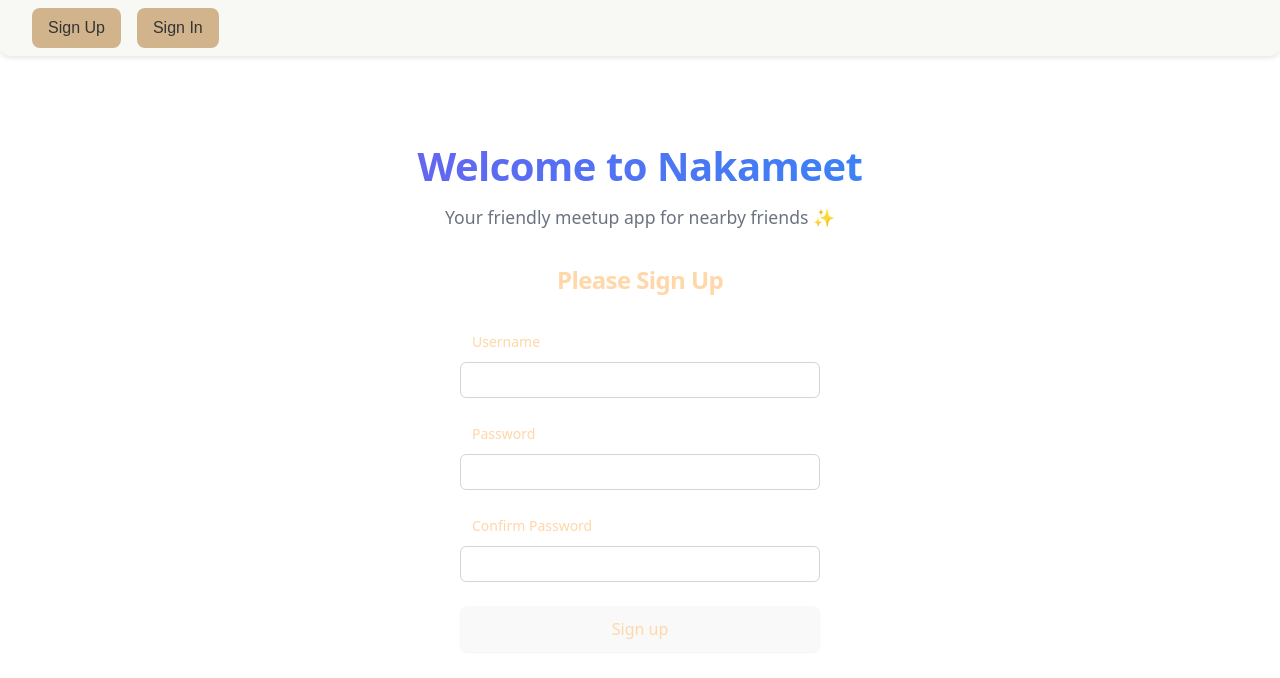
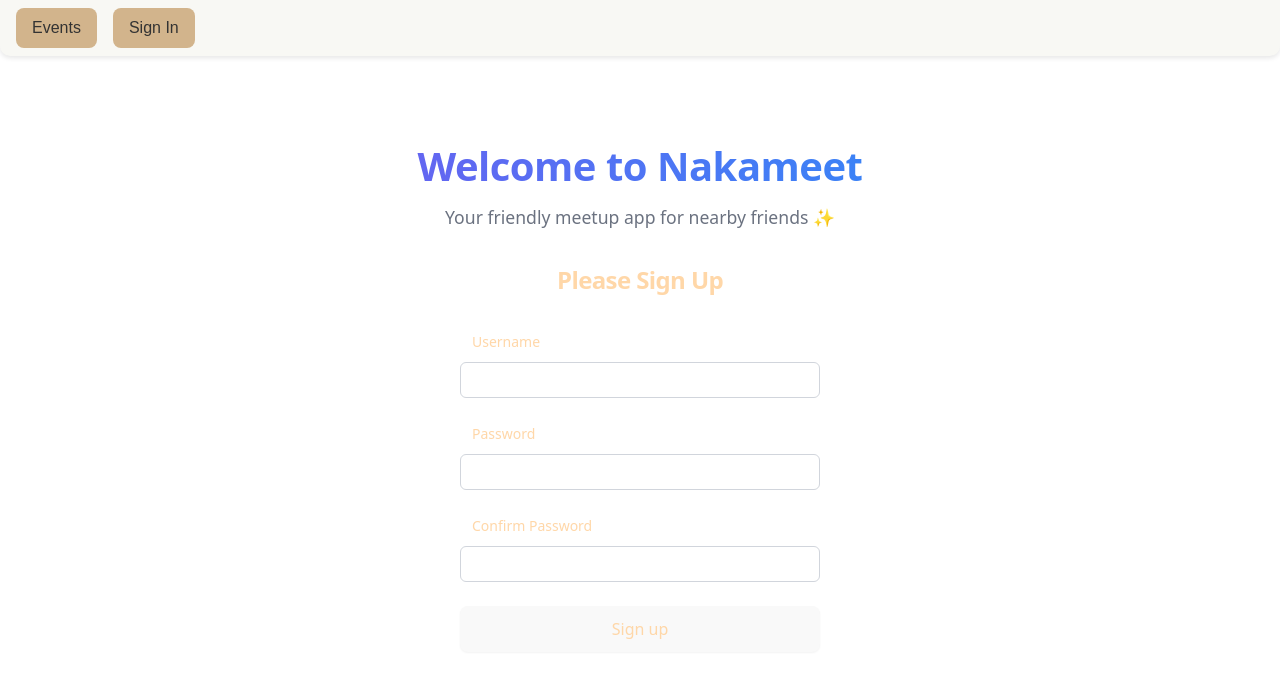
Before and after one commit to matthewstasiak97/Nakameet-Front-End, a React (Vite) app: page /sign-up in a window 1280 px wide. Shown: the top 678 px of the page. Built offline with nearby package versions, Linux system fonts and the light colour scheme; no server answers.

Commit message:
updated navbar functionality to hide buttons not needed

```diff
--- a/src/components/NavBar/NavBar.jsx
+++ b/src/components/NavBar/NavBar.jsx
@@ -12,8 +12,9 @@ function NavBar() {
     setUser(null);
   };
 
-  const isHomeOrEvents =
-    location.pathname === "/" || location.pathname === "/events";
+  const isHomeOrEvents = location.pathname === "/" || location.pathname === "/events";
+  const isSignUpPage = location.pathname === "/sign-up";
+  const isSignInPage = location.pathname === "/sign-in";
 
   return (
     <nav className="navbar">
@@ -50,7 +51,35 @@ function NavBar() {
         </ul>
       ) : (
         <ul className="navbar-list">
-          <li className="navbar-item"></li>
+          {/* If user is not signed in */}
+          {isSignUpPage ? (
+            <>
+              <li className="navbar-item">
+                <Link to="/events">
+                  <button className="navbar-button btn-events">Events</button>
+                </Link>
+              </li>
+              <li className="navbar-item">
+                <Link to="/sign-in">
+                  <button className="navbar-button btn-signin">Sign In</button>
+                </Link>
+              </li>
+            </>
+          ) : isSignInPage ? (
+            <>
+              <li className="navbar-item">
+                <Link to="/events">
+                  <button className="navbar-button btn-events">Events</button>
+                </Link>
+              </li>
+              <li className="navbar-item">
+                <Link to="/sign-up">
+                  <button className="navbar-button btn-signup">Sign Up</button>
+                </Link>
+              </li>
+            </>
+          ) : (
+            <>
               <li className="navbar-item">
                 <Link to="/sign-up">
                   <button className="navbar-button btn-signup">Sign Up</button>
@@ -61,6 +90,8 @@ function NavBar() {
                   <button className="navbar-button btn-signin">Sign In</button>
                 </Link>
               </li>
+            </>
+          )}
         </ul>
       )}
     </nav>
```
Lines whose indentation alone changed are shown as unchanged.
